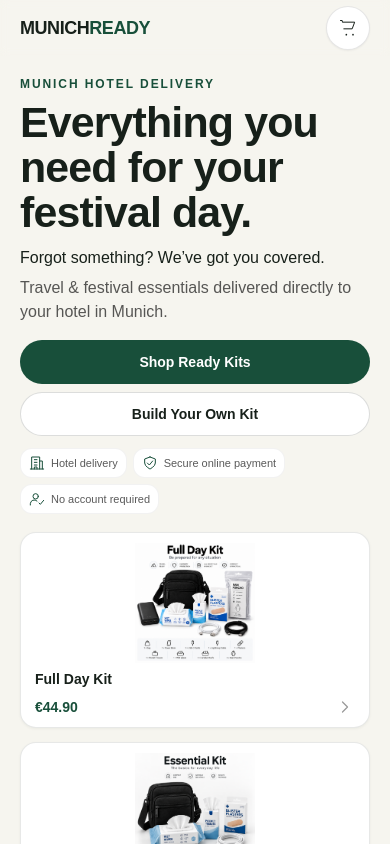
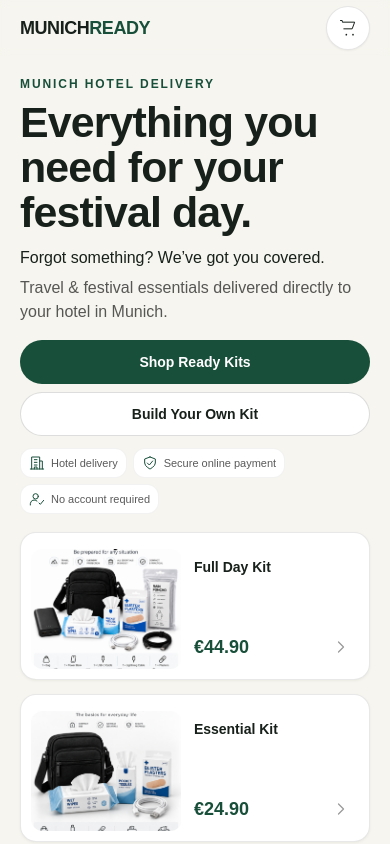
Before and after one commit to cleanxmunchen-lang/munich-ready, a Next.js app: page / in a window 390 px wide. Shown: the top 844 px of the page. Built offline with nearby package versions, Linux system fonts and the light colour scheme.

Commit message:
UI: enhance KitPreview component layout for better mobile display and image scaling

```diff
--- a/components/hero.tsx
+++ b/components/hero.tsx
@@ -18,30 +18,39 @@ function KitPreview({ id, featured = false }: { id: KitId; featured?: boolean })
       aria-label={`View ${kit.name}, ${formatPrice(kit.price)}`}
       className={`hero-preview w-full block min-w-0 rounded-3xl border border-[#17201a]/10 bg-white p-2 transition duration-200 focus-visible:outline-none focus-visible:ring-2 focus-visible:ring-[#184f3a] focus-visible:ring-offset-4 md:hover:-translate-y-1 md:hover:shadow-lg motion-reduce:transform-none motion-reduce:transition-none ${featured ? 'row-span-2 sm:p-4 shadow-md' : 'shadow-sm'}`}
     >
-      {/* Image area: larger on mobile, keep aspect on md+ */}
+      {/* Mobile: compact horizontal card; Desktop (md+) falls back to stacked/layout handled by md: classes */}
+      <div className="flex h-[180px] md:flex-col md:h-auto w-full">
+        {/* Left: image viewport ~46% width */}
+        <div className="w-[46%] h-full overflow-hidden rounded-xl flex-shrink-0 bg-white">
+          {/* scale the product image to crop infographic and emphasize products */}
+          <div className="relative w-full h-full">
             <ProductImage
               src={`/products/${kit.id}.png`}
               name={kit.name}
-        sizes={featured ? '(max-width: 768px) 90vw, (max-width: 1023px) 25vw, 300px' : '(max-width: 768px) 90vw, 128px'}
+              sizes={featured ? '(max-width: 768px) 44vw, (max-width: 1023px) 25vw, 300px' : '(max-width: 768px) 44vw, 128px'}
               priority={featured}
-        className={`relative w-full h-[220px] sm:h-[240px] md:aspect-square md:h-auto p-0`}
+              className={`relative w-full h-full transform scale-125 md:scale-100 md:aspect-square md:h-auto p-0`}
             />
+          </div>
+        </div>
 
-      {/* Compact footer */}
-      <div className="mt-3 px-1">
-        <div className="flex items-center justify-between gap-3">
-          <p className="font-semibold text-sm truncate">{kit.name}</p>
+        {/* Right: compact info footer */}
+        <div className="flex-1 pl-3 pr-2 py-2 flex flex-col justify-between">
+          <div className="flex items-start justify-between gap-2">
+            <p className="font-semibold text-base leading-tight">{kit.name}</p>
             {badge ? (
               <span className="inline-block rounded-full bg-[#184f3a] px-2 py-0.5 text-[10px] font-bold leading-none tracking-wide text-white">{badge}</span>
             ) : (
               <div />
             )}
           </div>
-        <div className="mt-2 flex items-center justify-between">
-          <div className="text-sm font-semibold text-[#184f3a]">{formatPrice(kit.price)}</div>
+
+          <div className="flex items-center justify-between">
+            <div className="text-lg font-semibold text-[#184f3a]">{formatPrice(kit.price)}</div>
             <svg className="h-5 w-5 text-black/40" viewBox="0 0 24 24" fill="none" stroke="currentColor" strokeWidth="1.5" strokeLinecap="round" strokeLinejoin="round" aria-hidden="true">
               <path d="M9 18l6-6-6-6" />
             </svg>
+          </div>
         </div>
       </div>
     </a>
```
Lines whose indentation alone changed are shown as unchanged.
